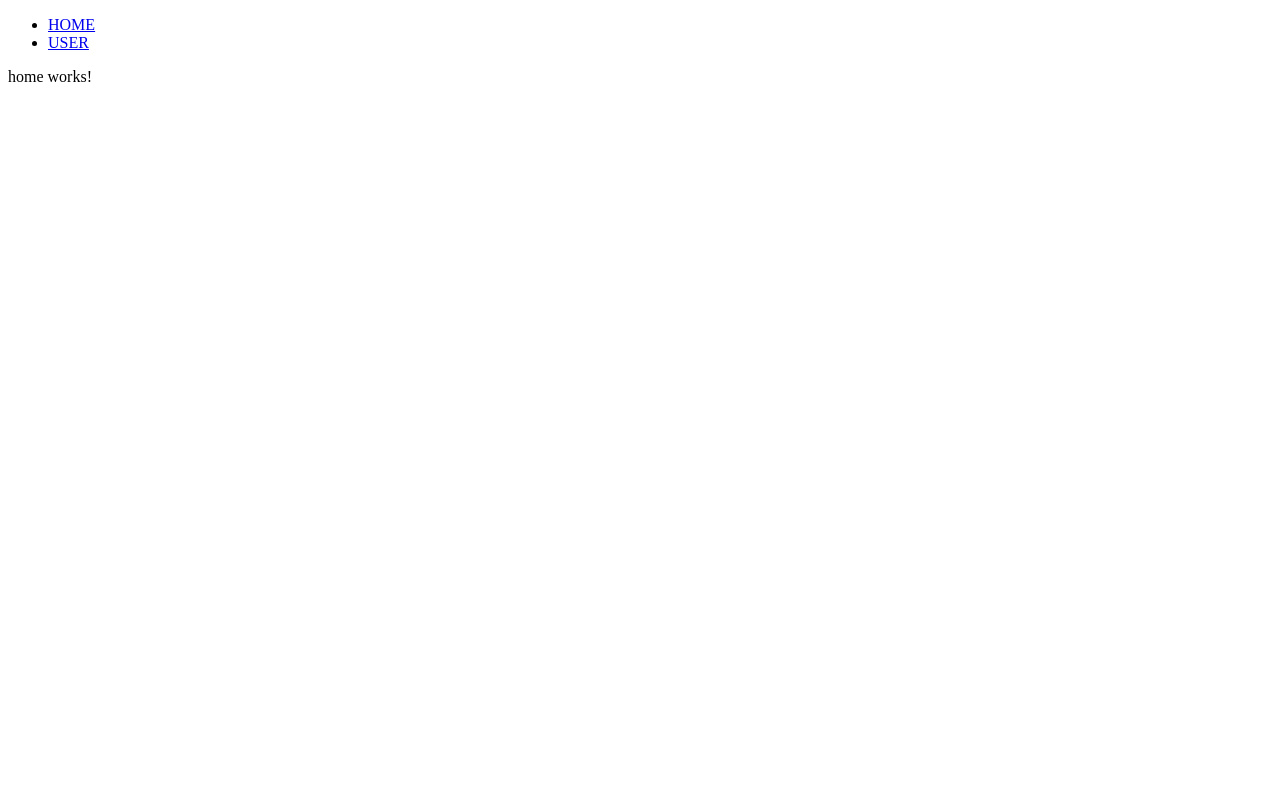
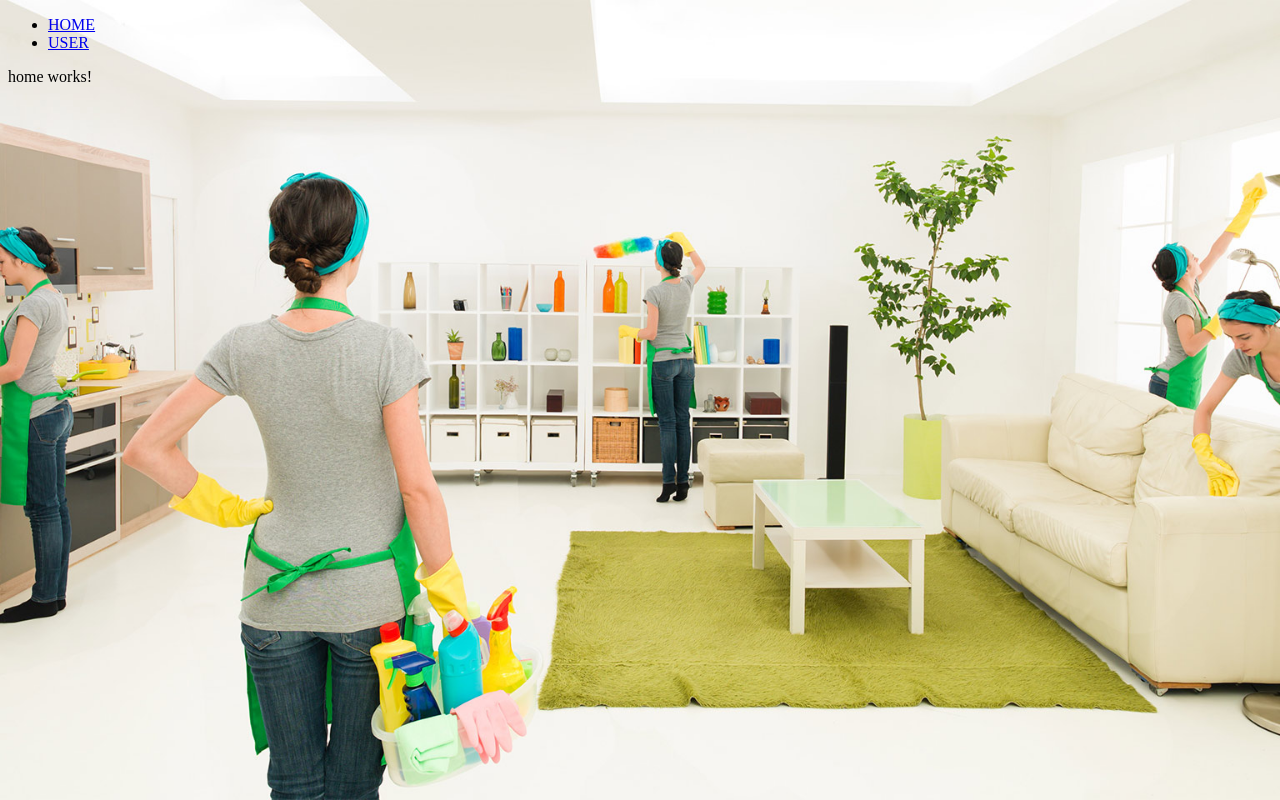
Before and after one commit to thuyiya/mor_angular_2018, an Angular app: page /home in a window 1280 px wide. Built offline with nearby package versions, Linux system fonts and the light colour scheme.

Commit message:
addingImg

```diff
--- a/src/index.html
+++ b/src/index.html
@@ -4,7 +4,6 @@
   <meta charset="utf-8">
   <title>Morangular6</title>
   <base href="/">
-
   <meta name="viewport" content="width=device-width, initial-scale=1">
   <link rel="icon" type="image/x-icon" href="favicon.ico">
   <link href="https://fonts.googleapis.com/icon?family=Material+Icons" rel="stylesheet">
--- a/src/styles.css
+++ b/src/styles.css
@@ -1,2 +1,6 @@
 /* You can add global styles to this file, and also import other style files */
 @import "~@angular/material/prebuilt-themes/indigo-pink.css";
+html {
+    background: url(assets/background.jpg) no-repeat center fixed;
+    background-size: cover;
+}
```
